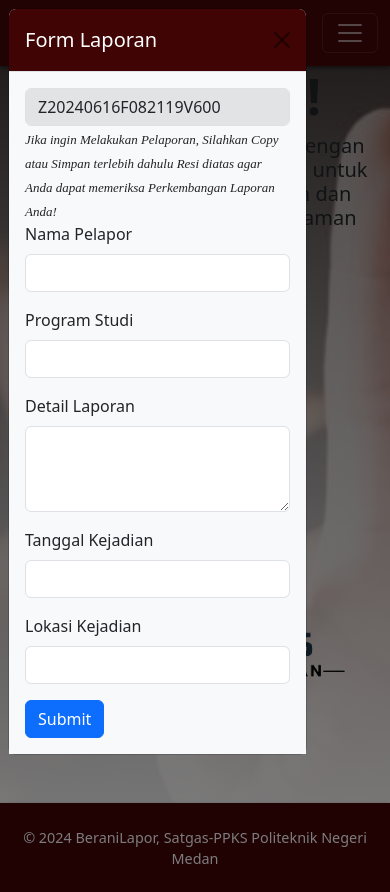
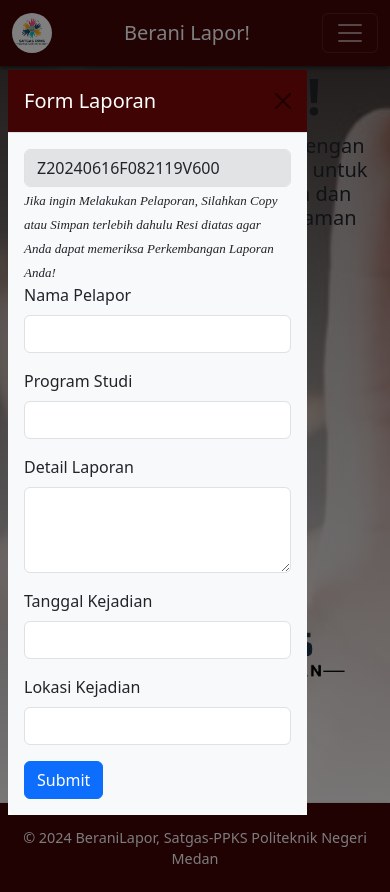
Before and after one commit to pael611/BeraniLapor, a Flask app: page /laporUser in a window 390 px wide, after a click on "Lapor!". Run offline with Flask 3, Linux system fonts and the light colour scheme; some libraries are stand-ins or nearby versions.

Commit message:
chore: Update templates and app.py
Fix responsive issues, remove unused code, and update templates for admin user control and artikel page.

```diff
--- a/app.py
+++ b/app.py
@@ -1,7 +1,6 @@
 from pymongo import MongoClient
 from datetime import datetime
 import jwt
-import datetime
 import hashlib
 from flask import Flask, render_template, jsonify, request, redirect, url_for, make_response, flash, session
 from bson import ObjectId
@@ -9,7 +8,6 @@ from werkzeug.utils import secure_filename
 import os
 from os.path import join, dirname
 from datetime import datetime, timedelta, timezone
-from bson import ObjectId
 from dotenv import load_dotenv
 dotenv_path = join(dirname(__file__), '.env')
 load_dotenv(dotenv_path)
@@ -30,7 +28,6 @@ app.secret_key = os.environ.get("SECRET_KEY")
 def home():
     token_receive = request.cookies.get('mytoken')
     user_info = None
-    print(token_receive)
 
     if token_receive:
         try:
@@ -44,7 +41,6 @@ def home():
         except jwt.exceptions.DecodeError:
             msg = 'Maaf Kak, sepertinya ada masalah. Silahkan Login kembali!'
             flash(msg)
-
     return render_template('index.html', user_info=user_info)
 
 # User Function Here!!!
@@ -150,8 +146,13 @@ def cek_username():
 @app.route('/laporUser', methods=['GET', 'POST'])
 def lapor():
     if request.method == 'POST':
+
+
+        # db.pelaporan.insertone(data)
         # Handle POST Request here
         return render_template('lapor.html')
+
+
     return render_template('lapor.html')
 
 @app.route('/userProfil', methods=['GET', 'POST'])
@@ -292,7 +293,6 @@ def loginAdmin():
             # Create a redirect response and add a cookie to it
             response = make_response(redirect(url_for('adminDashboard')))
             response.set_cookie('token', token)
-
             return response
         else:
             flash("Username atau Password Salah!")
@@ -305,6 +305,7 @@ def loginAdmin():
 def logoutPetugas():
     response = make_response(redirect(url_for('loginAdmin')))
     response.set_cookie('token', '', expires=0)
+    session.clear()  # Menghapus semua data session
     return response
 
 
@@ -320,8 +321,8 @@ def adminDashboard():
 
         return render_template('admin/adminDashboard.html',data=user_info , data_admin = dataAdmin)
     except (jwt.ExpiredSignatureError, jwt.exceptions.DecodeError):
-
-        return redirect(url_for("loginAdmin", msg="Anda Belum Login"))
+        msg = flash("Anda Belum Login")
+        return redirect(url_for("loginAdmin", msg=msg))
 
 
 @app.route('/adminControl', methods=['GET', 'POST'])
@@ -348,11 +349,13 @@ def adminControl():
             db.admin.insert_one(data)
         # Handle POST Request here
         return redirect(url_for('adminControl'))
-
     token_receive = request.cookies.get('token')
     try:
         payload = jwt.decode(token_receive, SECRET_KEY, algorithms=["HS256"])
-        if payload.get('role') != 'admin' and payload.get('role') != 'superAdmin':
+        role = payload.get('role')
+        if role == 'admin':
+            return redirect('/adminDashboard')
+        elif role != 'superAdmin':
             return redirect('/')
         user_info = db.admin.find_one({"username": payload["id"]})
         dataAdmin = db.admin.find({"role": "admin"})
--- a/templates/header.html
+++ b/templates/header.html
@@ -4,7 +4,7 @@
 <head>
     <meta charset="UTF-8">
     <meta name="viewport" content="width=device-width, initial-scale=1.0">
-    <title>BeraniLapor</title>
+    <title>Berani Lapor</title>
     <link rel="icon" href="{{url_for('static', filename = '/assets/logo.jpg')}}">
     <link rel="stylesheet" href="{{url_for('static', filename = 'style/style.css')}}">
     <!-- Fonts -->
@@ -41,7 +41,7 @@
             <img src="{{url_for('static', filename = 'assets/logo.jpg')}}" class="rounded-circle" width="40" height="40"
                 alt="">
         </div>
-        <a class="navbar-brand  " href="/">BeraniLapor!</a>
+        <a class="navbar-brand  " href="/">Berani Lapor!</a>
         <button class="navbar-toggler" type="button" data-bs-toggle="offcanvas" data-bs-target="#offcanvasNavbar2"
             aria-controls="offcanvasNavbar2" aria-label="Toggle navigation">
             <span class="navbar-toggler-icon"></span>
--- a/templates/lapor.html
+++ b/templates/lapor.html
@@ -2,6 +2,19 @@
 <html lang="en">
 
 {% include 'header.html' %}
+
+<style>
+    .modal-dialog {
+        margin-top: 70px;
+    }
+
+    .scrollable-content {
+        max-height: calc(100vh - 210px);
+        overflow-y: scroll;
+
+    }
+</style>
+
 
 <body>
     <main>
@@ -37,44 +50,50 @@
 
 
 <!-- Modal -->
-<div class="modal fade" id="reportModal" tabindex="-1" aria-labelledby="reportModalLabel" aria-hidden="true">
-    <div class="modal-dialog">
-        <div class="modal-content">
+<div class="modal fade modal-fullscreen-xxl-down" id="reportModal" tabindex="-1" aria-labelledby="reportModalLabel"
+    aria-hidden="true">
+    <div class="modal-dialog ">
+        <div class="modal-content  ">
             <div class="modal-header" style="background-color: #410404; color: white;">
                 <h5 class="modal-title " id="reportModalLabel">Form Laporan</h5>
                 <button type="button" class="btn-close" data-bs-dismiss="modal" aria-label="Close"></button>
             </div>
-            <div class="modal-body bg-body-tertiary">
-                <form>
+            <div class="scrollable-content rounded-bottom-3">
+                <div class="modal-body  bg-body-tertiary">
+                    <form action="/laporUser" method="POST">
                         <div class="no-resi">
                             <input type="text" class="form-control bg-secondary-subtle" id="reportNoResi" readonly
                                 name="noResi">
-                        <i style="font-size: small; font-family: 'Times New Roman', Times, serif;"> Jika ingin Melakukan
-                            Pelaporan, Silahkan Copy atau Simpan terlebih dahulu Resi diatas agar Anda dapat memeriksa
+                            <i style="font-size: small; font-family: 'Times New Roman', Times, serif;"> Jika ingin
+                                Melakukan
+                                Pelaporan, Silahkan Copy atau Simpan terlebih dahulu Resi diatas agar Anda dapat
+                                memeriksa
                                 Perkembangan Laporan Anda!</i>
                         </div>
                         <div class="mb-3">
                             <label for="reporterName" class="form-label">Nama Pelapor</label>
-                        <input type="text" class="form-control" id="reporterName" required>
+                            <input type="text" class="form-control" id="reporterName" name="namaPelapor" required>
                         </div>
                         <div class="mb-3">
                             <label for="reporterName" class="form-label">Program Studi</label>
-                        <input type="text" class="form-control" id="reporterName" required>
+                            <input type="text" class="form-control" id="reporterName" name="programStudi" required>
                         </div>
                         <div class="mb-3">
                             <label for="reportDetails" class="form-label">Detail Laporan</label>
-                        <textarea class="form-control" id="reportDetails" rows="3" required></textarea>
+                            <textarea class="form-control" id="reportDetails" rows="3" name="detailReport"
+                                required></textarea>
                         </div>
                         <div class="mb-3">
                             <label for="reportDate" class="form-label">Tanggal Kejadian</label>
-                        <input type="text" class="form-control" id="reportDate" required>
+                            <input type="text" class="form-control" id="reportDate" name="tanggalKejadian" required>
                         </div>
                         <div class="mb-3">
                             <label for="reportLocation" class="form-label">Lokasi Kejadian</label>
-                        <input type="text" class="form-control" id="reportLocation" required>
+                            <input type="text" class="form-control" id="reportLocation" name="lokasiKejadian" required>
                         </div>
                         <button type="submit" class="btn btn-primary">Submit</button>
                     </form>
+                </div>
             </div>
         </div>
     </div>
```
Also changed, not shown: templates/artikel.html (+12 -13 lines), static/adminAsset/articleImage/image2024-06-12-19-41-54.jpg (added), static/adminAsset/articleImage/image2024-06-14-19-40-51.jpg (added), static/adminAsset/articleImage/image2024-06-14-20-34-54.jpg (added), templates/admin/loginAdmin.html (line endings or trailing spaces). Lines whose indentation alone changed are shown as unchanged.
